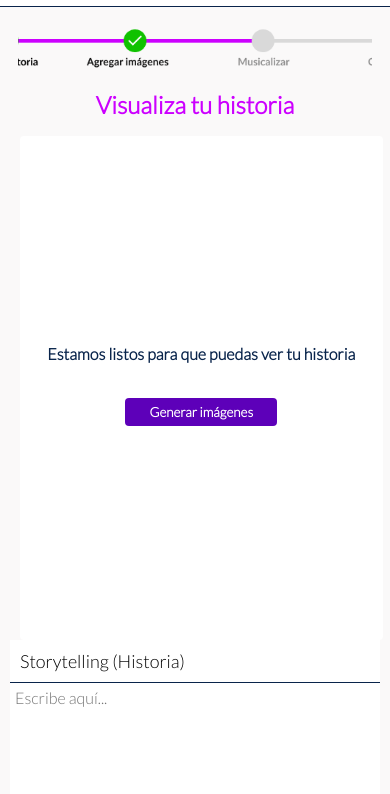
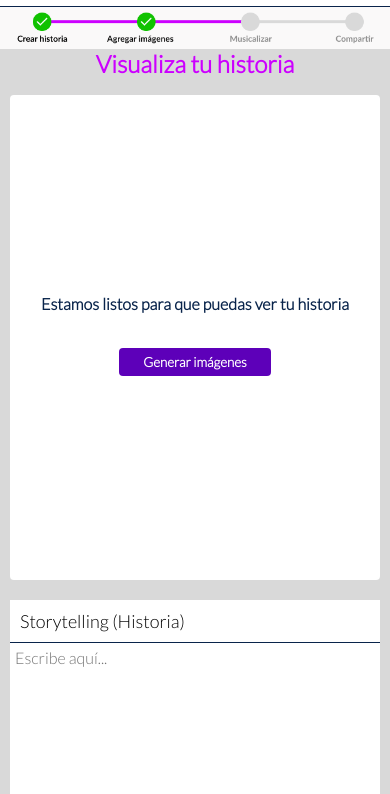
Before and after one commit to MargaretVanessa/Mothership, a website: page index.html in a window 390 px wide. Shown: the part 50-844 px from the top of the page. Drawn offline with nearby package versions, Linux system fonts and the light colour scheme.

Commit message:
modificacion de color de fondo

```diff
--- a/index.html
+++ b/index.html
@@ -31,7 +31,7 @@
     </header>
 
     <div class="barraProgreso">
-        <p><img class="imagenBarra" src="./public/images/barraprogreso.png"></p>
+        <p><img class="imagenBarraP" src="./public/images/barraprogreso.png"></p>
     </div>
 
     <div class="menu">
--- a/public/style/style.css
+++ b/public/style/style.css
@@ -156,7 +156,7 @@
   }
 
   .menu{
-    background-color: #FAF9F9;
+    background-color: #D9D9D9;
   }
 
   .titulo{
@@ -214,9 +214,9 @@
     align-items: center;
     justify-content: center;
     border-radius: 4px;
-    background: var(--Color, #FFF);
+    background: var(--Color, #FFFFFF);
     box-shadow: 0px 4px 4px 0px rgba(204, 0, 255, 0.25);
-    width: 30%;
+    width: 40%;
     margin-left: 10px;
 }
 
@@ -302,8 +302,8 @@
   }
 
   .texto{
-    border-radius: 4px;
-    background: #FFF;
+    border-radius: 5px;
+    background: var(--Color, #FFF);
   }
 
   .voz{
@@ -651,14 +651,11 @@
       display: none;
     }
 
-    .barraProgreso {
-      padding: 1em;
-    }
 
-    img.imagenBarra {
+    img.imagenBarraP {
       padding: 0.5%;
       width: 100%;
-      height: 6%;
+      height: 5%;
   }
 
     .contenido {
@@ -686,11 +683,13 @@
     .imagenApi {
         display: flex;
         flex-direction: row;
-        width: 98%;
+        width: 100%;
         height: 100%;
         box-shadow: none;
         align-content: center;
         flex-wrap: wrap;
+        margin: 0 0 20 0;
+
     }
 
 
--- a/script/app.js
+++ b/script/app.js
@@ -111,7 +111,7 @@
             var texto = document.getElementById('texto').value;
 
 
-            var apiKey = "LZFzflDoYZoDme1NO9ijENkROxA1XNuc9ciL9CtPRHmPbEQoX2ULJ2zGmMIq";
+            /*var apiKey = "LZFzflDoYZoDme1NO9ijENkROxA1XNuc9ciL9CtPRHmPbEQoX2ULJ2zGmMIq";*/
             /*var apiKey = "cdI9D7Fv8ZV9KtjW5qh8k3aAcZTPMjOdWQv5dEzvzVi3n4w1UckF6NN1VH8c";*/
 
 
```
